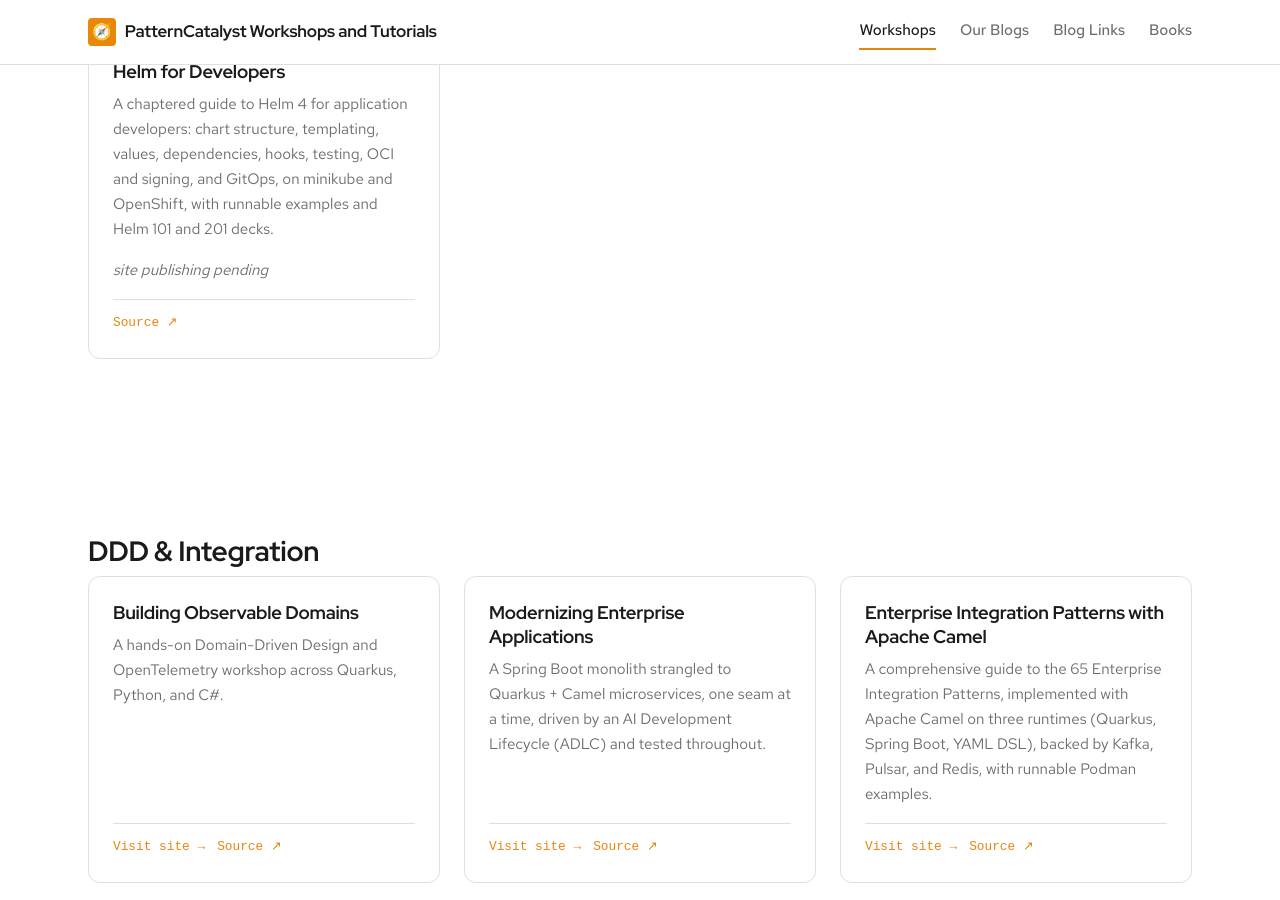
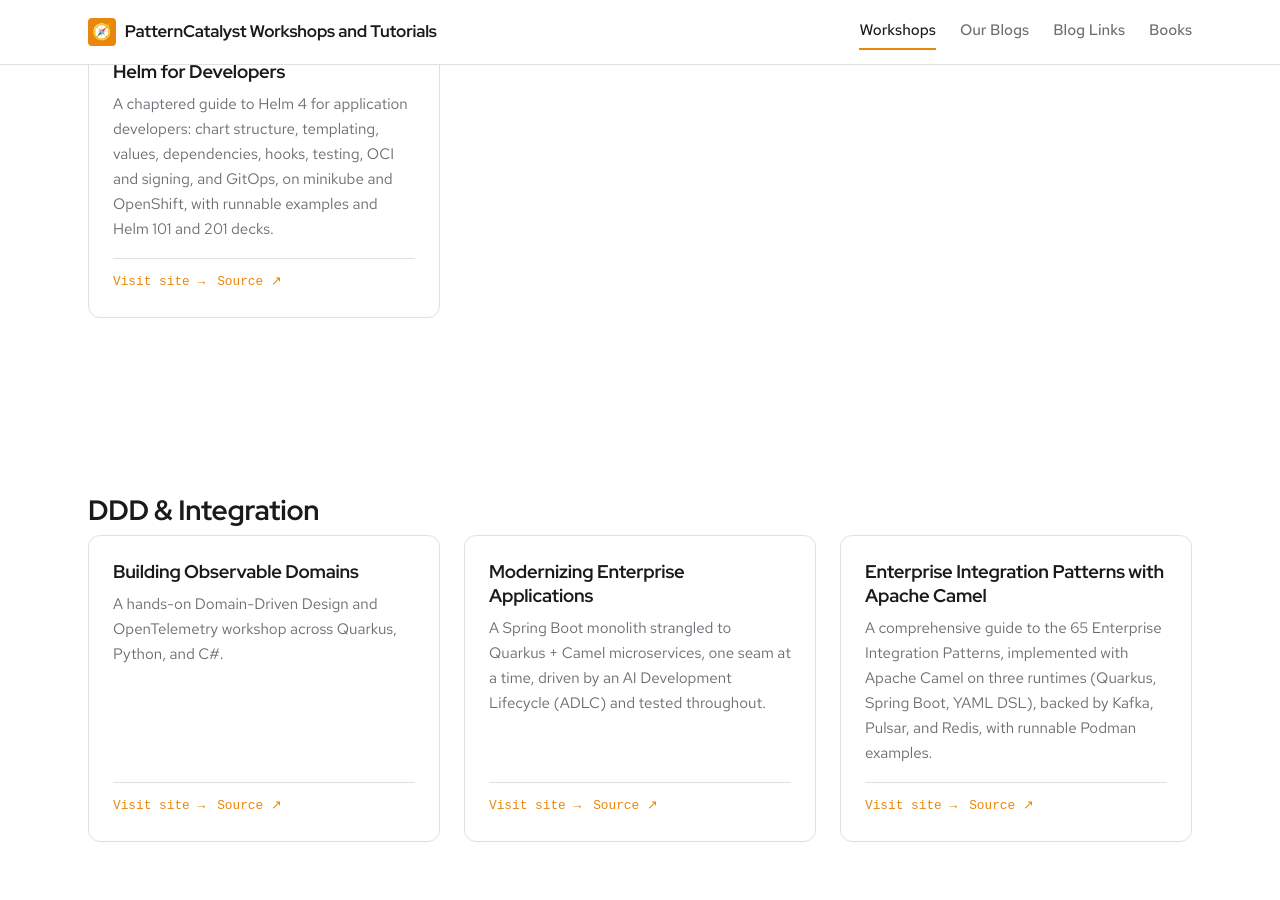
Before and after one commit to patterncatalyst/patterncatalyst-workshops-tutorials-list, a Jekyll site: the page built from index.html, in a window 1280 px wide and 900 px high, scrolled down 1389 px. Built offline with Jekyll 4.4.1, drawn with Linux system fonts in a browser that asks for light colours; some web fonts are replaced.

Commit message:
content(sites): link Helm for Developers site

```diff
--- a/_data/sites.yml
+++ b/_data/sites.yml
@@ -65,9 +65,8 @@
     title: "Helm for Developers"
     group: "Cloud-Native & Kubernetes"
     synopsis: "A chaptered guide to Helm 4 for application developers: chart structure, templating, values, dependencies, hooks, testing, OCI and signing, and GitOps, on minikube and OpenShift, with runnable examples and Helm 101 and 201 decks."
-    site_url: null
+    site_url: "https://patterncatalyst.github.io/helm-for-developers/"
     repo_url: "https://github.com/patterncatalyst/helm-for-developers"
-    note: "site publishing pending"
 
   - slug: "domain-driven-design-observability-workshop"
     title: "Building Observable Domains"
```
